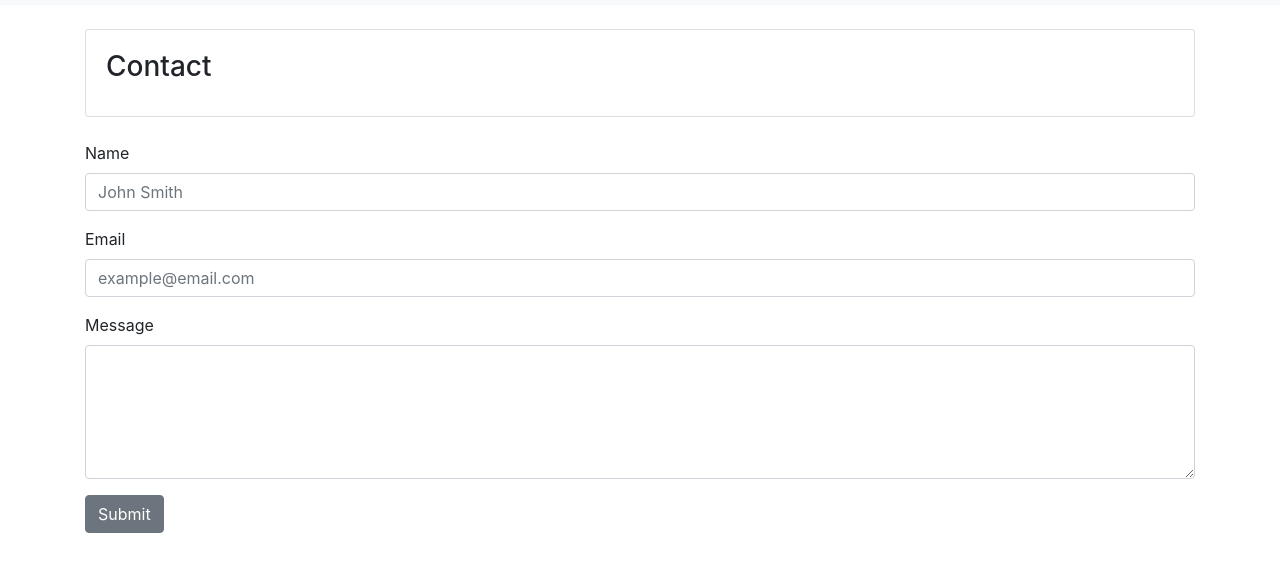
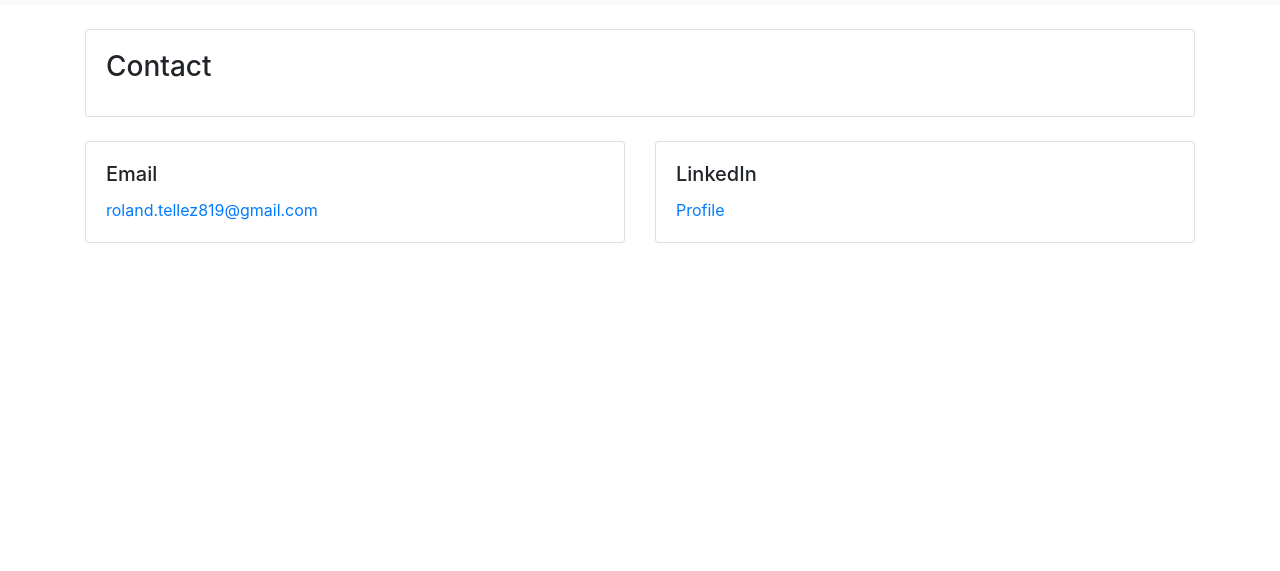
Before and after one commit to rolandtellez/rolandtellez.github.io, a plain HTML site: page contact.html in a window 1280 px wide. Shown: the part 51-622 px from the top of the page. Drawn offline with nearby package versions, Linux system fonts and the light colour scheme.

Commit message:
contact update

```diff
--- a/contact.html
+++ b/contact.html
@@ -40,22 +40,24 @@
         </div>
 <br>
 
-            <form>
-                <div class="form-group">
-                    <label for="formGroupExampleInput">Name</label>
-                    <input type="text" class="form-control" id="formGroupExampleInput" placeholder="John Smith">
-                </div>
-                <div class="form-group">
-                    <label for="formGroupExampleInput2">Email</label>
-                    <input type="text" class="form-control" id="formGroupExampleInput2" placeholder="example@email.com">
-                </div>
-                <div class="form-group">
-                        <label for="exampleFormControlTextarea1">Message</label>
-                        <textarea class="form-control" id="exampleFormControlTextarea1" rows="5"></textarea>
-                      </div>
-            </form>
-
-            <button type="button" class="btn btn-secondary">Submit</button>
+<div class="row">
+    <div class="col-sm-6">
+      <div class="card">
+        <div class="card-body">
+          <h5 class="card-title">Email</h5>
+          <p class="card-text"><a href="#">roland.tellez819@gmail.com</a></p>
+        </div>
+      </div>
+    </div>
+    <div class="col-sm-6">
+      <div class="card">
+        <div class="card-body">
+          <h5 class="card-title">LinkedIn</h5>
+          <p class="card-text"><a href="https://www.linkedin.com/in/roland-tellez-568876141/">Profile</a></p>
+        </div>
+      </div>
+    </div>
+  </div>
 
 </div>
 
```
